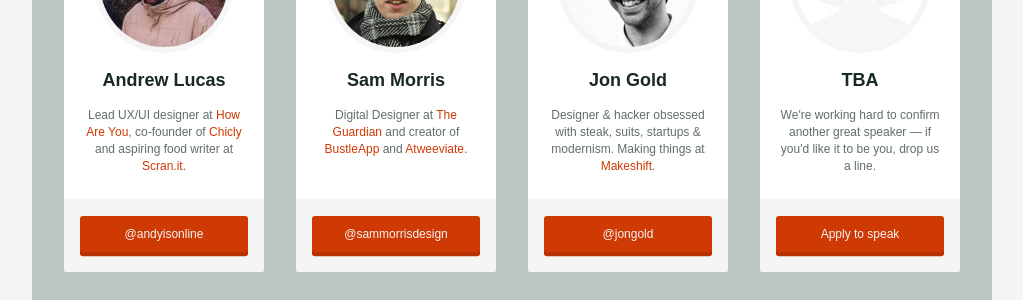
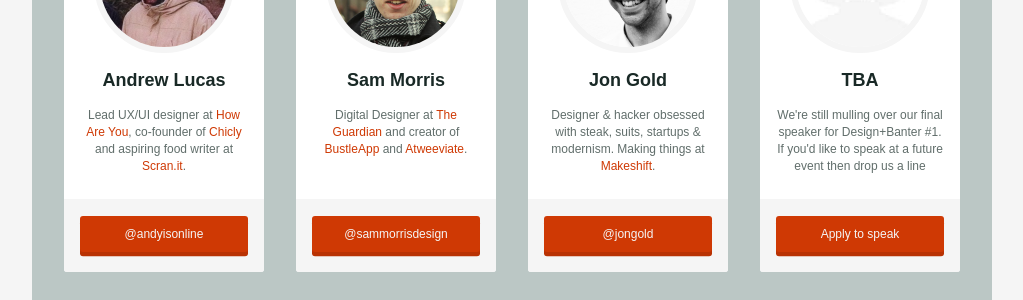
Before and after one commit to design-and-banter/db-dotcom, a Jekyll site: the page built from index.html, in a window 1280 px wide and 900 px high, scrolled down 1296 px. Shown: the part 152-452 px from the top of the window, without its empty margins (128-1151 px from the left). Built offline with Jekyll 4.4.1, drawn with Linux system fonts in a browser that asks for light colours; nearby versions of some CDN libraries.

Commit message:
TBA text

```diff
--- a/_includes/event.html
+++ b/_includes/event.html
@@ -88,7 +88,7 @@
               </div>
               <section class='bio'>
                 <h1>TBA</h1>
-                <p>We're working hard to confirm another great speaker &mdash; if you'd like it to be you, drop us a line.</p>
+                <p>We're still mulling over our final speaker for Design+Banter #1. If you'd like to speak at a future event then drop us a line</p>
               </section>
               <section class='interact'>
                 <a href='' class='btn'>Apply to speak</a>
```
